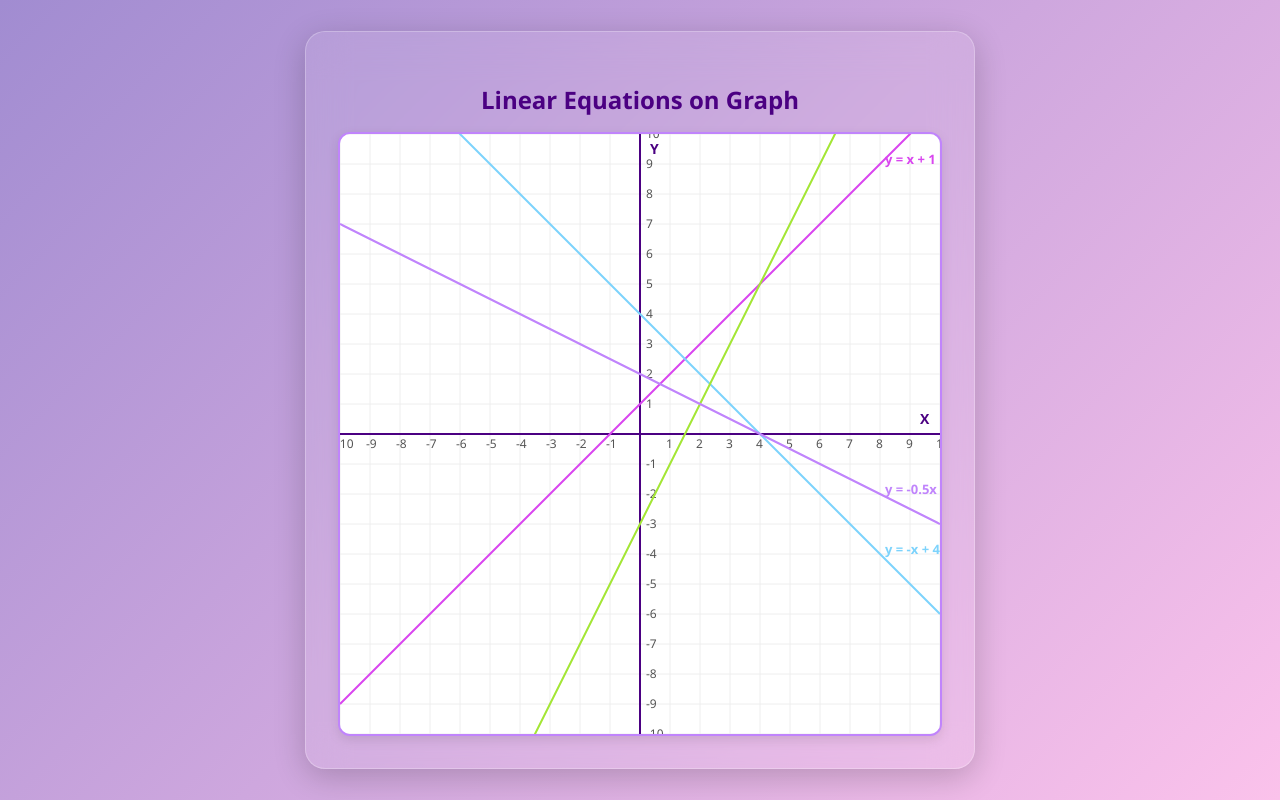
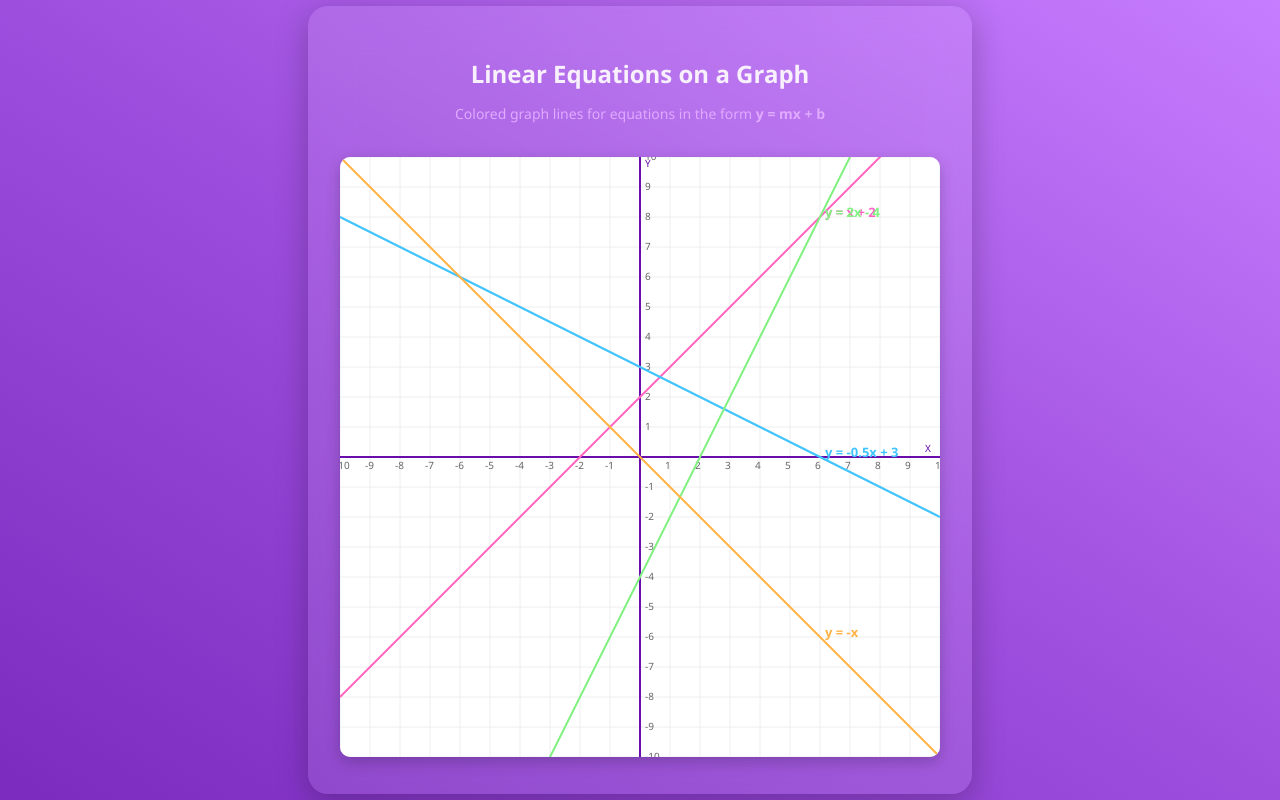
Before and after one commit to shubh72010/hours, a plain HTML site: page index.html in a window 1280 px wide. Drawn offline with Linux system fonts and the light colour scheme.

Commit message:
Update index.html

```diff
--- a/index.html
+++ b/index.html
@@ -1,157 +1,140 @@
 <!DOCTYPE html>
 <html lang="en">
 <head>
-  <meta charset="UTF-8">
-  <title>Linear Equations Graph</title>
+  <meta charset="UTF-8" />
+  <meta name="viewport" content="width=device-width, initial-scale=1.0"/>
+  <title>Linear Equation Graph</title>
   <style>
+    * {
+      box-sizing: border-box;
+    }
     body {
       margin: 0;
       font-family: 'Segoe UI', sans-serif;
-      background: linear-gradient(135deg, #a18cd1, #fbc2eb);
+      background: linear-gradient(to right top, #7b2cbf, #9d4edd, #c77dff);
+      display: flex;
+      align-items: center;
+      justify-content: center;
       height: 100vh;
-      display: flex;
-      justify-content: center;
-      align-items: center;
     }
-
     .card {
       backdrop-filter: blur(20px);
-      background: rgba(255, 255, 255, 0.08);
-      box-shadow: 0 8px 32px rgba(0, 0, 0, 0.2);
+      background: rgba(255, 255, 255, 0.1);
+      box-shadow: 0 8px 32px rgba(0, 0, 0, 0.25);
       border-radius: 20px;
       padding: 2rem;
-      border: 1px solid rgba(255, 255, 255, 0.25);
-      display: flex;
-      flex-direction: column;
-      align-items: center;
+      text-align: center;
+      color: #fff;
+      max-width: 700px;
     }
-
+    canvas {
+      border-radius: 10px;
+      margin-top: 20px;
+      background: white;
+      box-shadow: 0 5px 15px rgba(0,0,0,0.2);
+    }
     h2 {
-      color: #4b0082;
-      margin-bottom: 1rem;
+      font-size: 24px;
+      margin-bottom: 10px;
+      color: #f8f0fc;
     }
-
-    canvas {
-      border-radius: 12px;
-      background: #fff;
-      border: 2px solid #c084fc;
-      box-shadow: 0 4px 12px rgba(0, 0, 0, 0.1);
-    }
-
-    @media (max-width: 700px) {
-      canvas {
-        width: 90vw;
-        height: 90vw;
-      }
+    p {
+      font-size: 14px;
+      color: #e0aaff;
     }
   </style>
 </head>
 <body>
   <div class="card">
-    <h2>Linear Equations on Graph</h2>
+    <h2>Linear Equations on a Graph</h2>
+    <p>Colored graph lines for equations in the form <strong>y = mx + b</strong></p>
     <canvas id="graph" width="600" height="600"></canvas>
   </div>
 
   <script>
-    const canvas = document.getElementById('graph');
-    const ctx = canvas.getContext('2d');
-
+    const canvas = document.getElementById("graph");
+    const ctx = canvas.getContext("2d");
     const width = canvas.width;
     const height = canvas.height;
     const originX = width / 2;
     const originY = height / 2;
     const scale = 30;
 
-    // Draw grid with labels
+    // Draw Grid
     function drawGrid() {
-      ctx.strokeStyle = '#eee';
+      ctx.strokeStyle = "#eee";
       ctx.lineWidth = 1;
-      ctx.font = "12px Segoe UI";
-      ctx.fillStyle = "#555";
+      ctx.font = "10px Segoe UI";
+      ctx.fillStyle = "#666";
 
-      // Vertical lines and x-axis labels
       for (let x = -10; x <= 10; x++) {
-        const px = originX + x * scale;
+        let px = originX + x * scale;
         ctx.beginPath();
         ctx.moveTo(px, 0);
         ctx.lineTo(px, height);
         ctx.stroke();
-
-        if (x !== 0) {
-          ctx.fillText(x, px - 4, originY + 14);
-        }
+        if (x !== 0) ctx.fillText(x, px - 5, originY + 12);
       }
 
-      // Horizontal lines and y-axis labels
       for (let y = -10; y <= 10; y++) {
-        const py = originY - y * scale;
+        let py = originY - y * scale;
         ctx.beginPath();
         ctx.moveTo(0, py);
         ctx.lineTo(width, py);
         ctx.stroke();
-
-        if (y !== 0) {
-          ctx.fillText(y, originX + 6, py + 4);
-        }
+        if (y !== 0) ctx.fillText(y, originX + 5, py + 3);
       }
 
       // Axes
-      ctx.strokeStyle = '#4b0082';
+      ctx.strokeStyle = "#6a0dad";
       ctx.lineWidth = 2;
-
-      // X-axis
       ctx.beginPath();
       ctx.moveTo(0, originY);
       ctx.lineTo(width, originY);
       ctx.stroke();
 
-      // Y-axis
       ctx.beginPath();
       ctx.moveTo(originX, 0);
       ctx.lineTo(originX, height);
       ctx.stroke();
 
-      // Axis labels
-      ctx.fillStyle = "#4b0082";
-      ctx.font = "bold 14px Segoe UI";
-      ctx.fillText("X", width - 20, originY - 10);
-      ctx.fillText("Y", originX + 10, 20);
+      ctx.fillStyle = "#6a0dad";
+      ctx.fillText("X", width - 15, originY - 5);
+      ctx.fillText("Y", originX + 5, 10);
     }
 
-    // Draw line for y = mx + b
+    // Draw Line y = mx + b
     function drawLine(m, b, color, label) {
       ctx.strokeStyle = color;
       ctx.lineWidth = 2;
-
       ctx.beginPath();
+      let first = true;
       for (let x = -10; x <= 10; x += 0.1) {
-        const y = m * x + b;
-        const canvasX = originX + x * scale;
-        const canvasY = originY - y * scale;
-
-        if (x === -10) {
+        let y = m * x + b;
+        let canvasX = originX + x * scale;
+        let canvasY = originY - y * scale;
+        if (first) {
           ctx.moveTo(canvasX, canvasY);
+          first = false;
         } else {
           ctx.lineTo(canvasX, canvasY);
         }
       }
       ctx.stroke();
 
-      // Label the equation near right side
-      const xLabel = 8;
-      const yLabel = m * xLabel + b;
-      const labelX = originX + xLabel * scale + 5;
-      const labelY = originY - yLabel * scale;
+      // Label line
+      let labelX = originX + 6 * scale;
+      let labelY = originY - (m * 6 + b) * scale;
       ctx.fillStyle = color;
       ctx.font = "bold 13px Segoe UI";
-      ctx.fillText(label, labelX, labelY);
+      ctx.fillText(label, labelX + 5, labelY);
     }
 
     drawGrid();
-    drawLine(1, 1, '#d946ef', "y = x + 1");
-    drawLine(-1, 4, '#7dd3fc', "y = -x + 4");
-    drawLine(2, -3, '#a3e635', "y = 2x - 3");
-    drawLine(-0.5, 2, '#c084fc', "y = -0.5x + 2");
+    drawLine(1, 2, "#ff66c4", "y = x + 2");
+    drawLine(-0.5, 3, "#40c4ff", "y = -0.5x + 3");
+    drawLine(2, -4, "#81f281", "y = 2x - 4");
+    drawLine(-1, 0, "#ffb347", "y = -x");
   </script>
 </body>
 </html>
```
